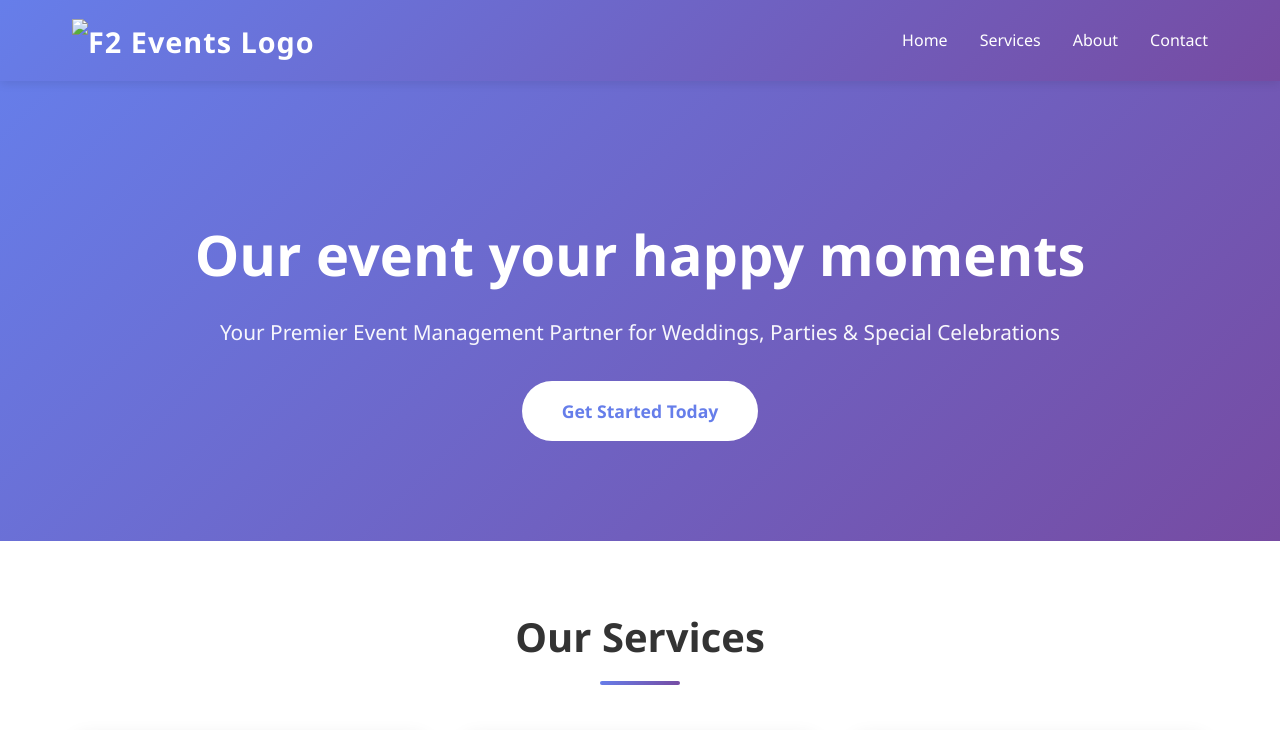
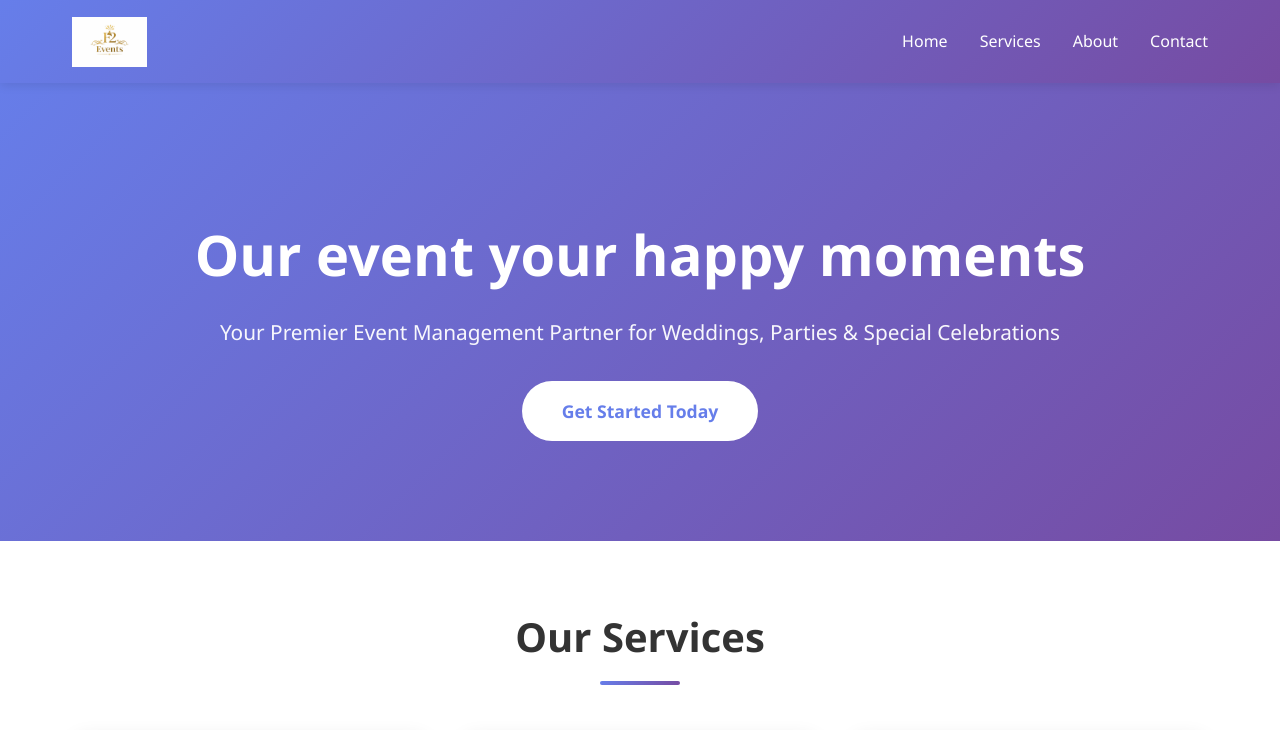
Before and after one commit to ravitejabollineni/F2EventsProject, a plain HTML site: page index.html in a window 1280 px wide. Shown: the top 730 px of the page. Drawn offline with Linux system fonts and the light colour scheme.

Commit message:
Update index.html

```diff
--- a/index.html
+++ b/index.html
@@ -347,7 +347,7 @@
 <body>
     <header>
         <nav>
-            <div class="logo"><img src="logo.png" alt="F2 Events Logo"></div>
+            <div class="logo"><img src="F2events_LOGO.png" alt="F2 Events Logo"></div>
             <ul class="nav-links">
                 <li><a href="#home">Home</a></li>
                 <li><a href="#services">Services</a></li>
```
